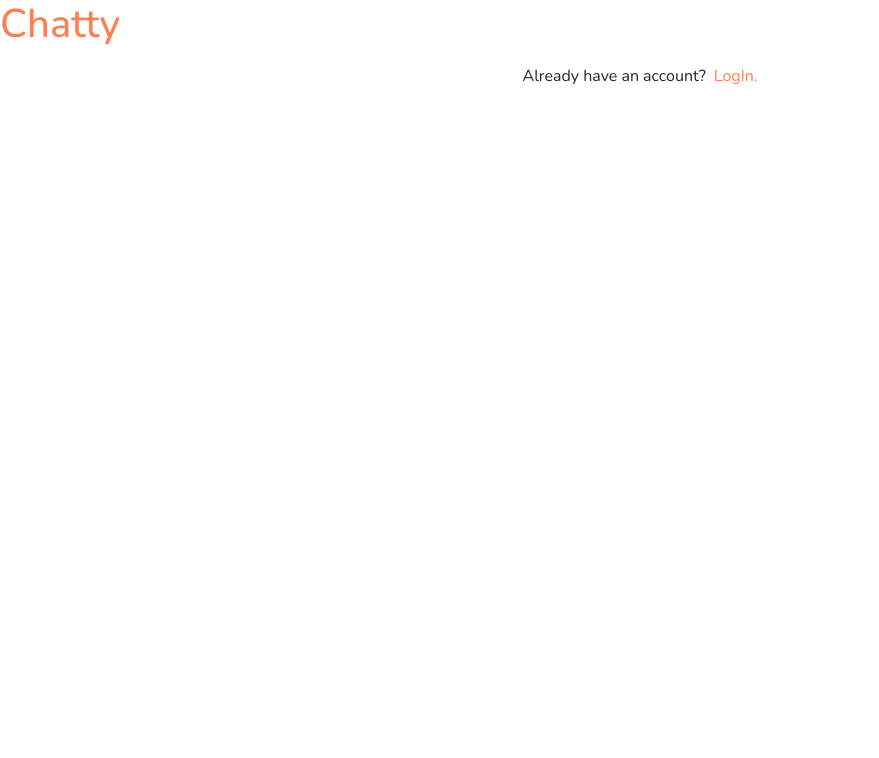
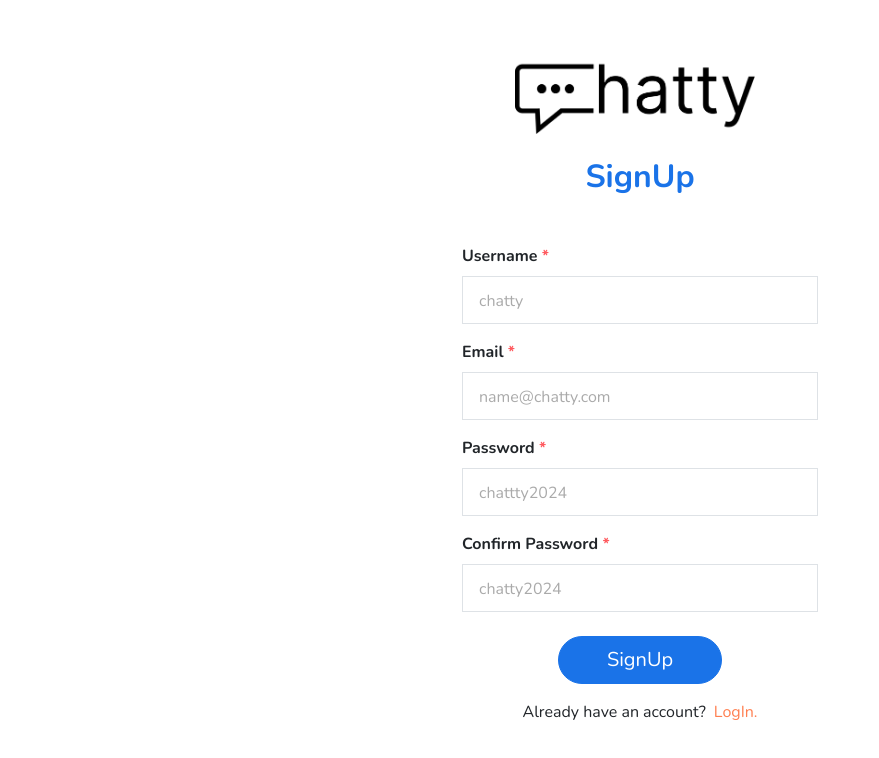
Before and after one commit to fisheeesh/chatty, a Vue app: page / in a window 1280 px wide. Both pictures are taken after a click on the element "Create an account.". Shown: the top 758 px of the page, without its empty margins (0-879 px from the left). Built offline with nearby package versions, Linux system fonts and the light colour scheme.

Commit message:
signup page design and google signin button

```diff
--- a/src/assets/css/custom.css
+++ b/src/assets/css/custom.css
@@ -2,6 +2,15 @@ input::placeholder {
   font-family: "Nunito", sans-serif;
   font-size: 16px;
   color: #aaa !important;
+}
+
+.forgot {
+  cursor: pointer;
+  transition: all 0.3s ease-in-out;
+}
+
+.forgot:hover {
+  color: var(--bs-primary);
 }
 
 .signUp {
@@ -27,3 +36,19 @@ input::placeholder {
   transform: scaleX(1);
   transform-origin: bottom left;
 }
+
+.line {
+  width: 120px;
+  height: 2px;
+  background-color: #ddd;
+}
+
+.google {
+  cursor: pointer;
+  transition: transform 0.3s ease, box-shadow 0.3s ease;
+}
+
+.google:hover {
+  transform: scale(1.05);
+  box-shadow: 0 8px 16px rgba(0, 0, 0, 0.2);
+}
--- a/src/components/Login.vue
+++ b/src/components/Login.vue
@@ -1,5 +1,5 @@
 <template>
-  <section class="login mt-6">
+  <section class="login mt-5">
     <div class="container">
       <div class="row">
         <div class="col-lg-4 offset-lg-4 d-flex flex-column">
@@ -18,7 +18,7 @@
               <input autocomplete="off" type="password" id="password" placeholder="chatty2024"
                 class="form-control form-control-lg">
               <div class="d-flex justify-content-end mt-2">
-                <span class="text-decoration-underline" style="cursor: pointer;">Forgot Password?</span>
+                <span class="text-decoration-underline forgot">Forgot Password?</span>
               </div>
             </div>
             <div class="text-center">
--- a/src/components/SignUp.vue
+++ b/src/components/SignUp.vue
@@ -1,10 +1,44 @@
 <template>
-  <h1 class="text-secondary">Chatty</h1>
+  <section class="login mt-5">
+    <div class="container">
+      <div class="row">
+        <div class="col-lg-4 offset-lg-4 d-flex flex-column">
+          <div class="image-container text-center mb-4">
+            <img src="../assets//images/logo.png" width="250" alt="" class="img-fluid">
+          </div>
+          <h2 class="text-center fw-bold text-primary mb-5">SignUp</h2>
+          <form @submit.prevent="handleSubmit">
+            <div class="mb-3">
+              <label for="name" class="form-label fw-bold">Username <span class="text-danger">*</span></label>
+              <input autocomplete="off" id="name" type="text" placeholder="chatty"
+                class="form-control form-control-lg">
+            </div>
+            <div class="mb-3">
+              <label for="email" class="form-label fw-bold">Email <span class="text-danger">*</span></label>
+              <input autocomplete="off" id="email" type="email" placeholder="name@chatty.com"
+                class="form-control form-control-lg">
+            </div>
+            <div class="mb-3">
+              <label for="password" class="form-label fw-bold">Password <span class="text-danger">*</span></label>
+              <input autocomplete="off" id="password" type="password" placeholder="chattty2024"
+                class="form-control form-control-lg">
+            </div>
+            <div class="mb-4">
+              <label for="confirm" class="form-label fw-bold">Confirm Password <span class="text-danger">*</span></label>
+              <input autocomplete="off" id="confirm" type="password" placeholder="chatty2024"
+                class="form-control form-control-lg">
+            </div>
+            <div class="text-center">
+              <button class="btn btn-primary rounded-5 px-5 btn-lg">SignUp</button>
+            </div>
+          </form>
+        </div>
+      </div>
+    </div>
+  </section>
 </template>
 
 <script setup>
 </script>
 
-<style>
-
-</style>
+<style></style>
--- a/src/views/Welcome.vue
+++ b/src/views/Welcome.vue
@@ -1,13 +1,26 @@
 <template>
   <div v-if="isLogin">
     <Login />
-    <div class="d-flex justify-content-center align-items-center text-center mt-3">
+    <div class="d-flex justify-content-center align-items-center text-center my-3">
       Not a member yet? <span @click="isLogin = !isLogin" class="signUp ms-2 text-secondary">Create an account.</span>
+    </div>
+    <div class="d-flex justify-content-center align-items-center">
+      <div class="line"></div>
+      <span class="or mx-3">or</span>
+      <div class="line"></div>
+    </div>
+    <div class="mt-3 d-inline-block d-flex justify-content-center align-items-center">
+      <div class="card shadow-sm border-0 google">
+        <div class="card-body px-3">
+          <img src="../assets//images/google.png" width="30" alt="" class="img-fluid">
+          <span class="ms-3">Continue with Google</span>
+        </div>
+      </div>
     </div>
   </div>
   <div v-else>
     <SignUp />
-    <div class="d-flex justify-content-center align-items-center text-center mt-3">
+    <div class="d-flex justify-content-center align-items-center text-center my-3">
       Already have an account? <span @click="isLogin = !isLogin" class="signUp ms-2 text-secondary">LogIn.</span>
     </div>
   </div>
@@ -21,4 +34,6 @@ import { ref } from 'vue';
 let isLogin = ref(true);
 </script>
 
-<style></style>
+<style>
+
+</style>
```
Also changed, not shown: src/assets/scss/custom.scss (+25 -0 lines), src/assets/images/google.png (added).
